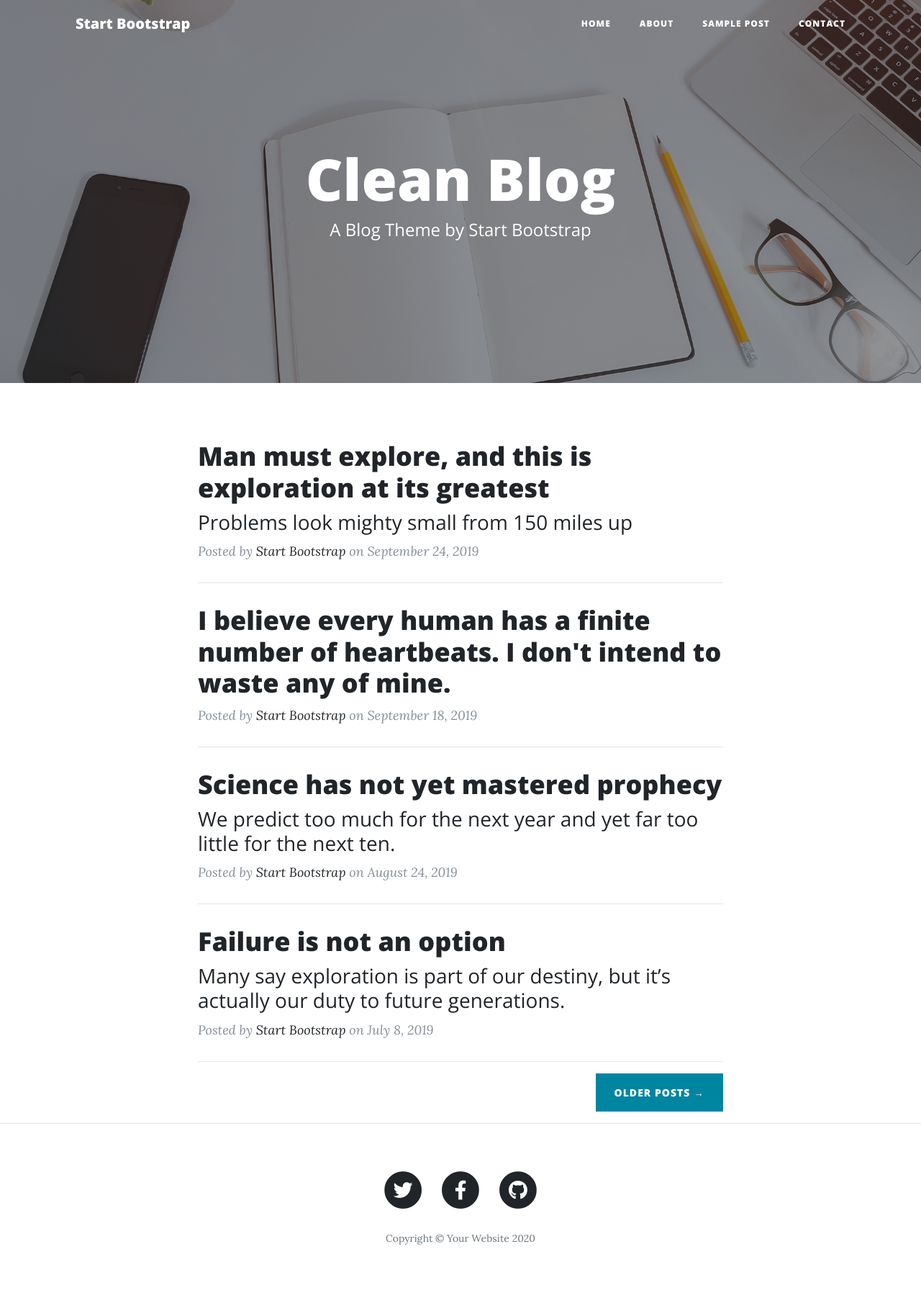
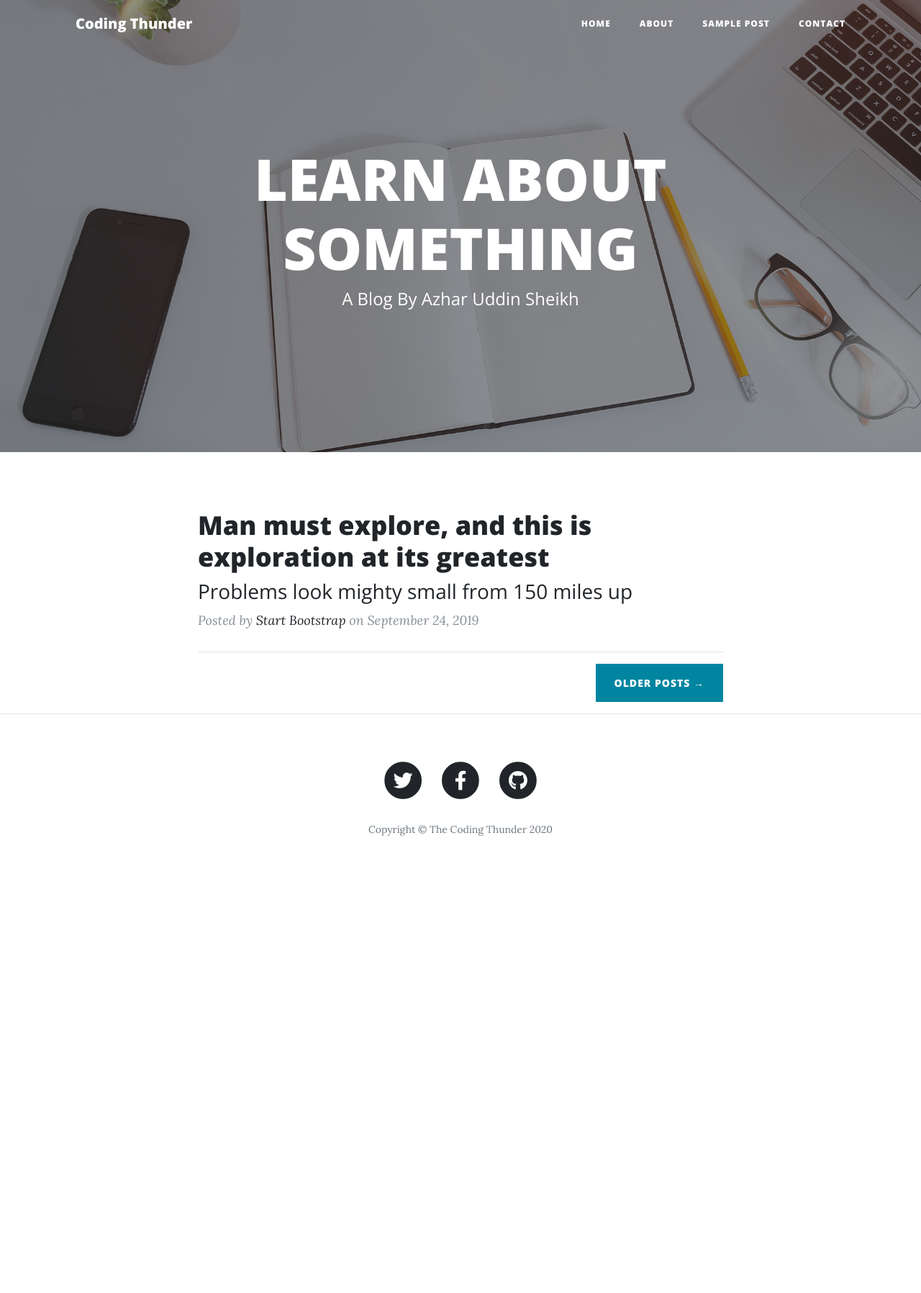
Before and after one commit to AzharUddinSheikh/Web-App, a Flask app: page / in a window 1280 px wide. Shown: the whole page at 72% size. After the commit the page ends 1161 px from the top, so only its background shows below. Run offline with Flask 2, Linux system fonts and the light colour scheme; some libraries are stand-ins or nearby versions.

Commit message:
removed post and changed title and many more

```diff
--- a/Web Developed/templates/indexblog.html
+++ b/Web Developed/templates/indexblog.html
@@ -8,8 +8,8 @@
     <div class="row">
       <div class="col-lg-8 col-md-10 mx-auto">
         <div class="site-heading">
-          <h1>Clean Blog</h1>
-          <span class="subheading">A Blog Theme by Start Bootstrap</span>
+          <h1>LEARN ABOUT SOMETHING</h1>
+          <span class="subheading">A Blog By Azhar Uddin Sheikh</span>
         </div>
       </div>
     </div>
@@ -35,48 +35,7 @@
         </p>
       </div>
       <hr>
-      <div class="post-preview">
-        <a href="post.html">
-          <h2 class="post-title">
-            I believe every human has a finite number of heartbeats. I don't intend to waste any of mine.
-          </h2>
-        </a>
-        <p class="post-meta">Posted by
-          <a href="#">Start Bootstrap</a>
-          on September 18, 2019
-        </p>
-      </div>
-      <hr>
-      <div class="post-preview">
-        <a href="post.html">
-          <h2 class="post-title">
-            Science has not yet mastered prophecy
-          </h2>
-          <h3 class="post-subtitle">
-            We predict too much for the next year and yet far too little for the next ten.
-          </h3>
-        </a>
-        <p class="post-meta">Posted by
-          <a href="#">Start Bootstrap</a>
-          on August 24, 2019
-        </p>
-      </div>
-      <hr>
-      <div class="post-preview">
-        <a href="post.html">
-          <h2 class="post-title">
-            Failure is not an option
-          </h2>
-          <h3 class="post-subtitle">
-            Many say exploration is part of our destiny, but it’s actually our duty to future generations.
-          </h3>
-        </a>
-        <p class="post-meta">Posted by
-          <a href="#">Start Bootstrap</a>
-          on July 8, 2019
-        </p>
-      </div>
-      <hr>
+
       <!-- Pager -->
       <div class="clearfix">
         <a class="btn btn-primary float-right" href="#">Older Posts &rarr;</a>
--- a/Web Developed/templates/layout.html
+++ b/Web Developed/templates/layout.html
@@ -8,7 +8,7 @@
     <meta name="description" content="">
     <meta name="author" content="">
 
-    <title>Clean Blog - Start Bootstrap Theme</title>
+    <title>Azhar Blog</title>
 
     <!-- Bootstrap core CSS -->
     <link href="{{url_for('static', filename='vendor/bootstrap/css/bootstrap.min.css') }}" rel="stylesheet">
@@ -32,7 +32,7 @@
     <!-- Navigation -->
     <nav class="navbar navbar-expand-lg navbar-light fixed-top" id="mainNav">
         <div class="container">
-            <a class="navbar-brand" href="/">Start Bootstrap</a>
+            <a class="navbar-brand" href="/">Coding Thunder</a>
             <button class="navbar-toggler navbar-toggler-right" type="button" data-toggle="collapse"
                 data-target="#navbarResponsive" aria-controls="navbarResponsive" aria-expanded="false"
                 aria-label="Toggle navigation">
@@ -95,7 +95,7 @@
                             </a>
                         </li>
                     </ul>
-                    <p class="copyright text-muted">Copyright &copy; Your Website 2020</p>
+                    <p class="copyright text-muted">Copyright &copy; The Coding Thunder 2020</p>
                 </div>
             </div>
         </div>
```
